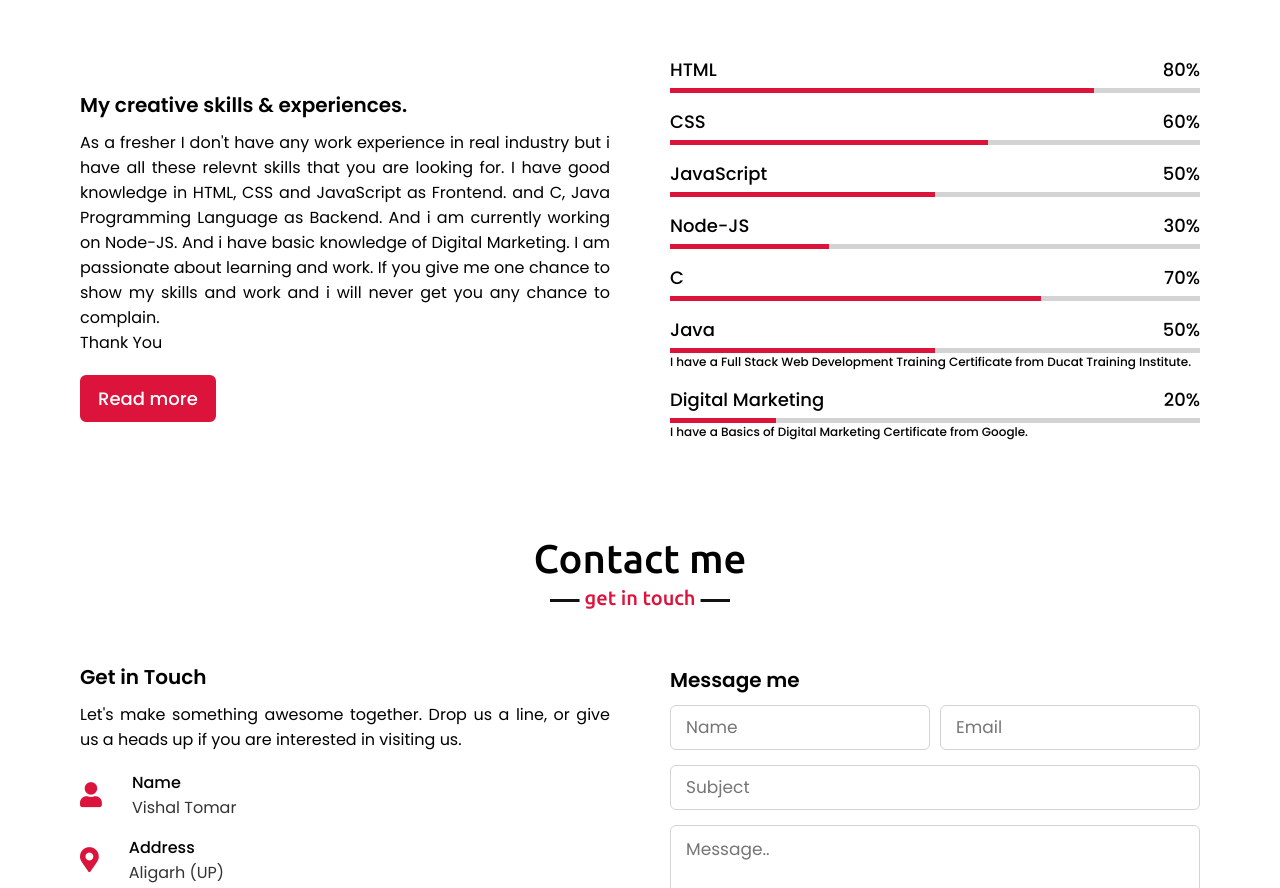
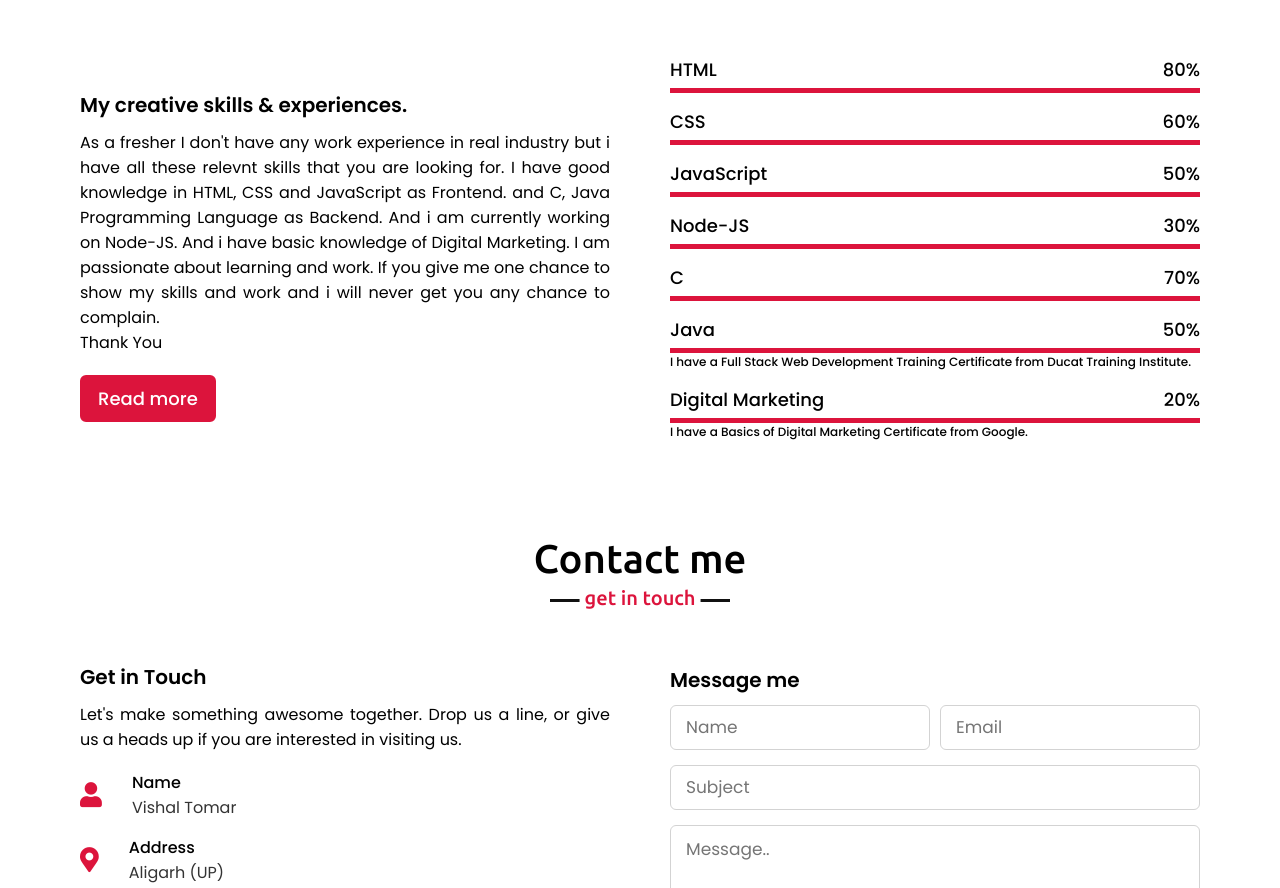
Before and after one commit to visshu92/Portfolio_website, a plain HTML site: page index.html in a window 1280 px wide. Shown: the part 1935-2823 px from the top of the page. Drawn offline with nearby package versions, Linux system fonts and the light colour scheme.

Commit message:
Update style.css

```diff
--- a/style.css
+++ b/style.css
@@ -374,25 +374,25 @@ section .title::after{
     background: crimson;
 }
 .skills-content .right .html::before{
-    width: 80%;
+    width: 100%;
 }
 .skills-content .right .css::before{
-    width: 60%;
+    width: 100%;
 }
 .skills-content .right .js::before{
-    width: 50%;
+    width: 100%;
 }
 .skills-content .right .C::before{
-    width: 70%;
+    width: 100%;
 }
 .skills-content .right .Node-JS::before{
-    width: 30%;
+    width: 100%;
 }
 .skills-content .right .Java::before{
-    width: 50%;
+    width: 100%;
 }
 .skills-content .right .Digital-Marketing::before{
-    width: 20%;
+    width: 100%;
 }
 .skills-content .right
 .Digital-Marketing span{
```
